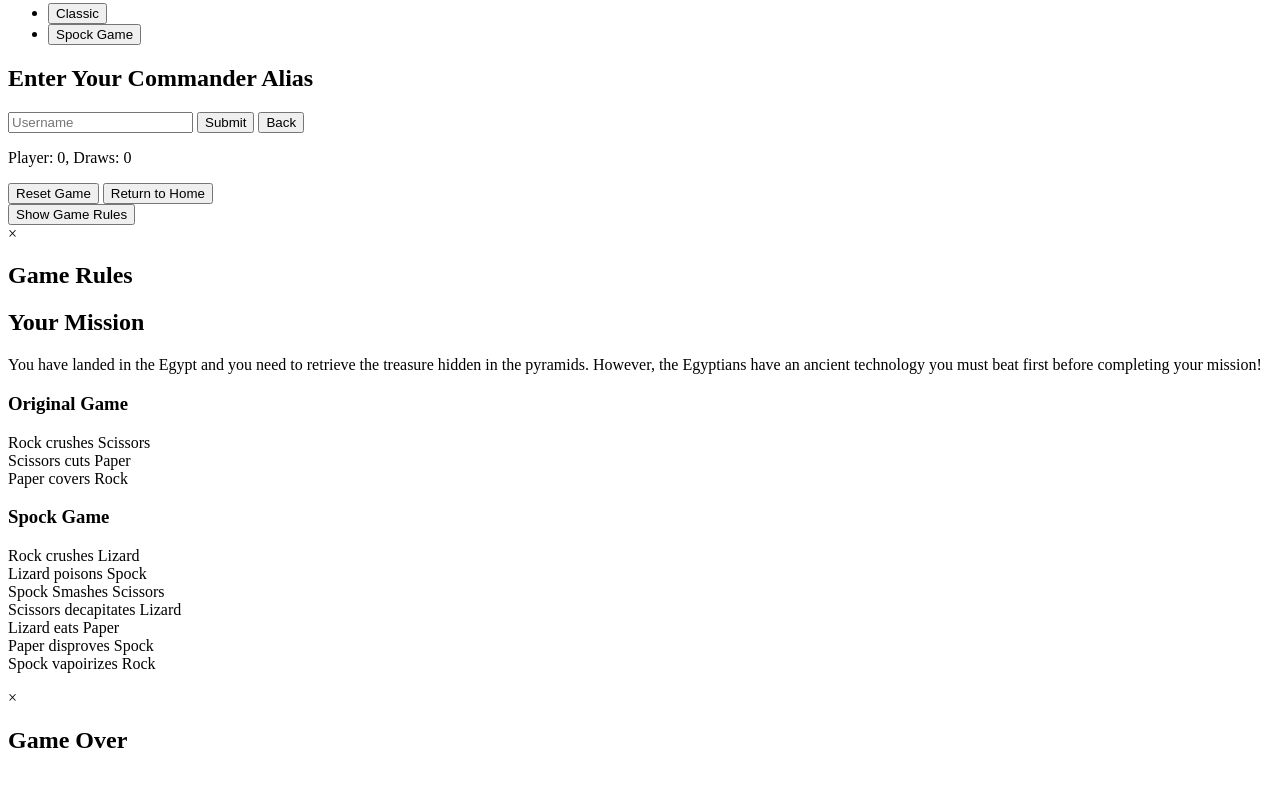
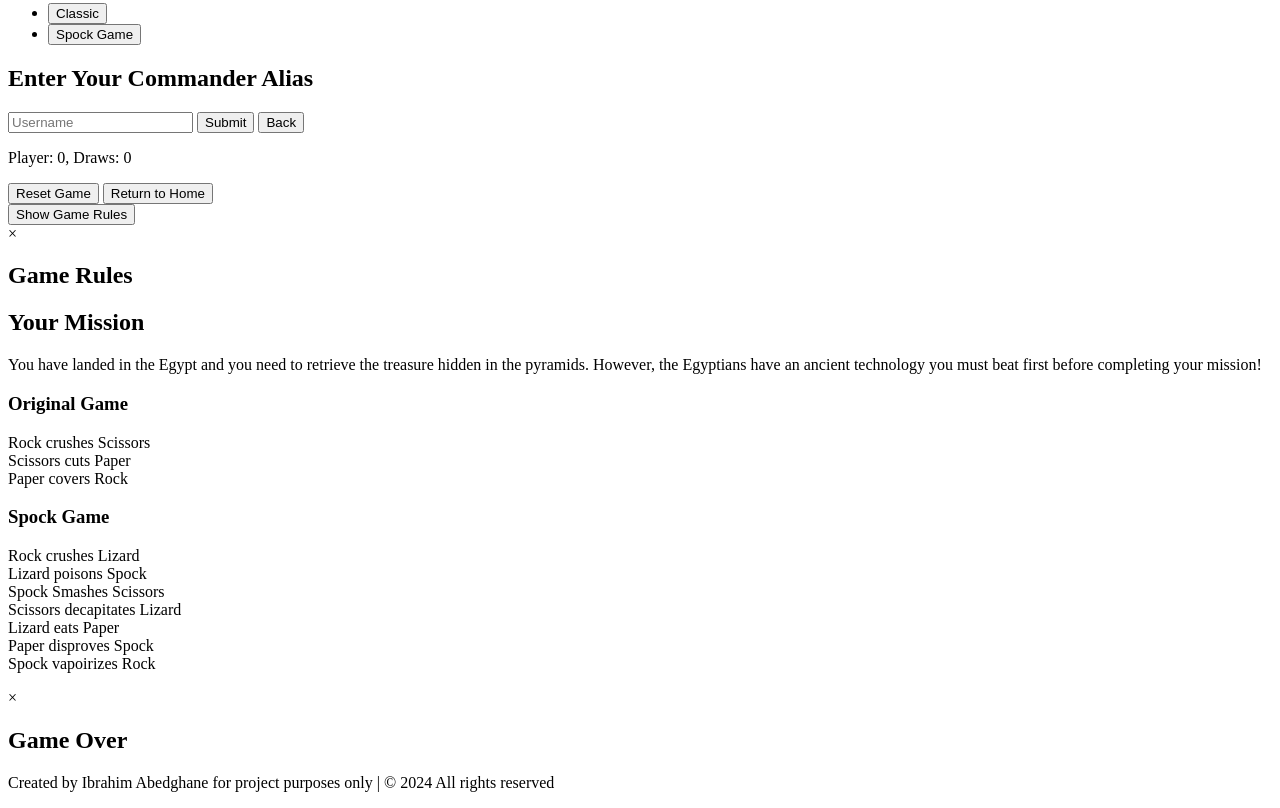
Before and after one commit to IbrahimAbedghane/Pharoah-s-Tomb, a plain HTML site: page index.html in a window 1280 px wide. Shown: the part 483-1291 px from the top of the page. Before the commit the page ends 1257 px from the top, so only its background shows below. Drawn offline with Linux system fonts and the light colour scheme.

Commit message:
added footer

```diff
--- a/index.html
+++ b/index.html
@@ -72,8 +72,10 @@
             </div>
         </aside>
     </main>
-
-
+    <!--Footer added with all rights reserved-->
+    <footer>
+        <p>Created by Ibrahim Abedghane for project purposes only | &copy; 2024 All rights reserved</p>
+    </footer>
     <script src="assets/js/script.js"></script>
 </body>
 </html>
```
